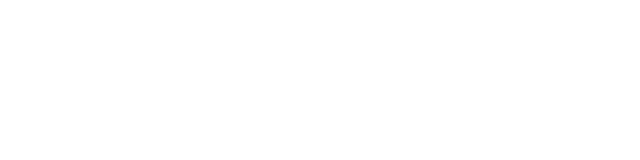
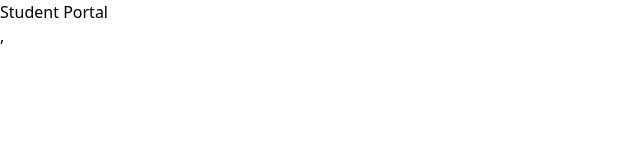
Before and after one commit to sparshjaggi07/checkMate, a React app: page /studentportal in a window 1280 px wide. Before the commit this address had no page. Shown: the top 160 px of the page, without its empty margins (0-640 px from the left). Built offline with nearby package versions, Linux system fonts and the light colour scheme; the HTML template or start-up script is replaced by a standard one.

Commit message:
Initialized User Authentication

```diff
--- a/package.json
+++ b/package.json
@@ -10,7 +10,9 @@
 		"preview": "vite preview"
 	},
 	"dependencies": {
-		"ethers": "^6.13.4",
+		"@auth0/auth0-react": "^2.2.4",
+		"axios": "^1.7.7",
+		"dotenv": "^16.4.5",
 		"react": "^18.3.1",
 		"react-dom": "^18.3.1",
 		"react-router-dom": "^6.27.0",
--- a/src/main.jsx
+++ b/src/main.jsx
@@ -1,10 +1,16 @@
 import { StrictMode } from 'react'
 import { createRoot } from 'react-dom/client'
+import { Auth0Provider } from '@auth0/auth0-react';
+
+import Routes from './Routes';
 import './index.css'
-import Routes from './Routes';
 
 createRoot(document.getElementById('root')).render(
 	<StrictMode>
-		<Routes />
-	</StrictMode>,
-)
+		<Auth0Provider 	domain={import.meta.env.VITE_AUTH0_DOMAIN}
+						clientId={import.meta.env.VITE_AUTH0_CLIENT_ID}
+						authorizationParams={{ redirect_uri: window.location.origin }} >
+			<Routes />
+		</Auth0Provider>,
+	</StrictMode>
+);
--- a/src/pages/home/home.jsx
+++ b/src/pages/home/home.jsx
@@ -1,8 +1,12 @@
 import { useTypewriter, Cursor } from 'react-simple-typewriter';
 import { NavLink } from "react-router-dom";
+import { useAuth0 } from "@auth0/auth0-react";
+
 import './homeStyles.css';
 
 function Home() {
+    const { loginWithRedirect } = useAuth0();
+
     const [typeEffect] = useTypewriter({
         words: ['Reliability', 'Security'],
         loop: true,
@@ -36,7 +40,7 @@ function Home() {
                         </p>
                     </div>
 
-                    <NavLink to="/signup" className="styled-button w-[150px] mt-[80px]"> Get Started </NavLink>
+                    <NavLink to="" className="styled-button w-[150px] mt-[80px]" onClick={() => loginWithRedirect()}> Get Started </NavLink>
                 </div>
             </div>
         </>
--- /dev/null
+++ b/src/portal/studentPortal/studentPortal.jsx
@@ -0,0 +1,9 @@
+function StudentPortal() {
+    return (
+        <>
+            <h1>Student Portal</h1>
+        </>
+    )
+}
+
+export default StudentPortal;
--- a/src/routes.jsx
+++ b/src/routes.jsx
@@ -6,6 +6,7 @@ import Team from './pages/team/team'
 import About from './pages/about/about'
 import SignUp from './pages/signup/signUp'
 import SignIn from './pages/signin/signin'
+import StudentPortal from './portal/studentPortal/studentPortal'
 
 function WebRoutes() {
 	return (
@@ -19,6 +20,7 @@ function WebRoutes() {
                     <Route path="/about" element={<About />} />
                     <Route path="/signup" element={<SignUp />} />
                     <Route path="/signin" element={<SignIn />} />
+                    <Route path="/studentportal" element={<StudentPortal />} />
                 </Routes>
                 {/* <Footer /> */}
             </Router>
```
Also changed, not shown: src/pages/signup/signUp.jsx (+5 -5 lines), 2 other files (tests, documents, lock files or other folders).
